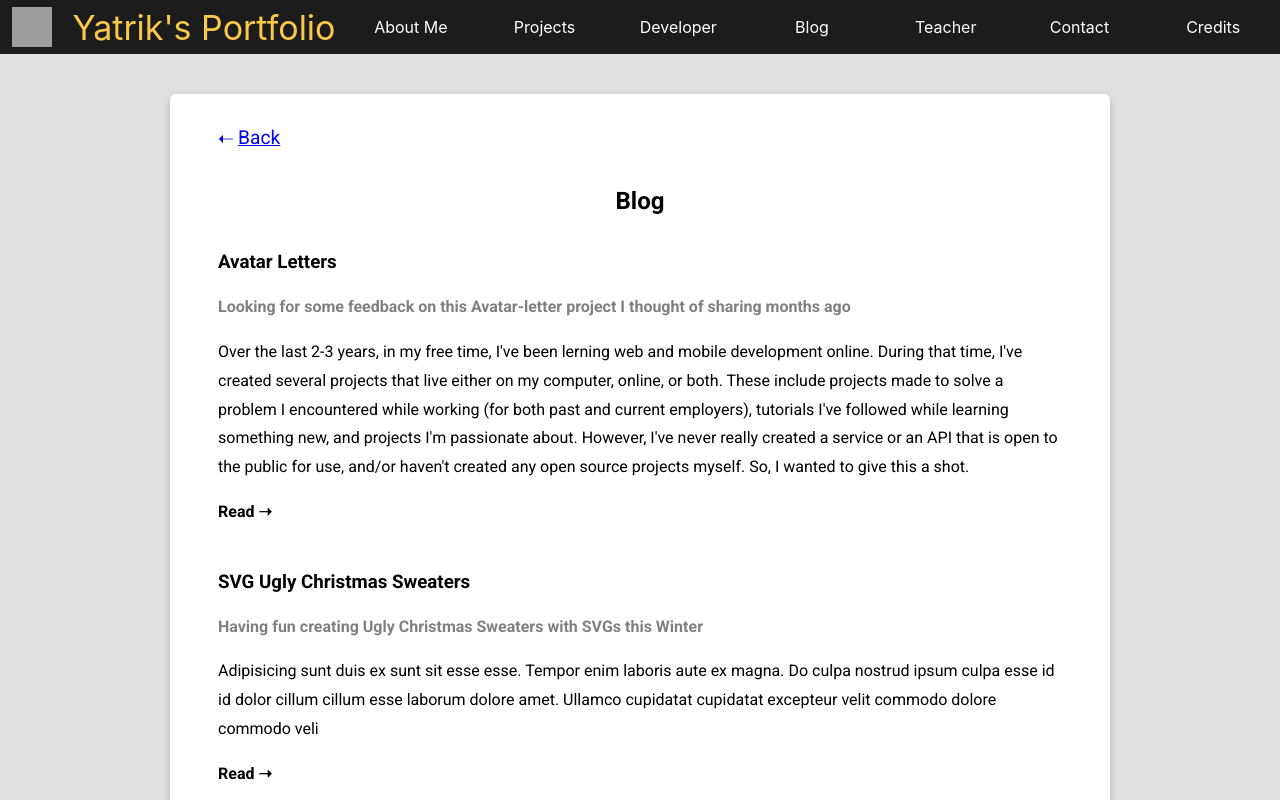
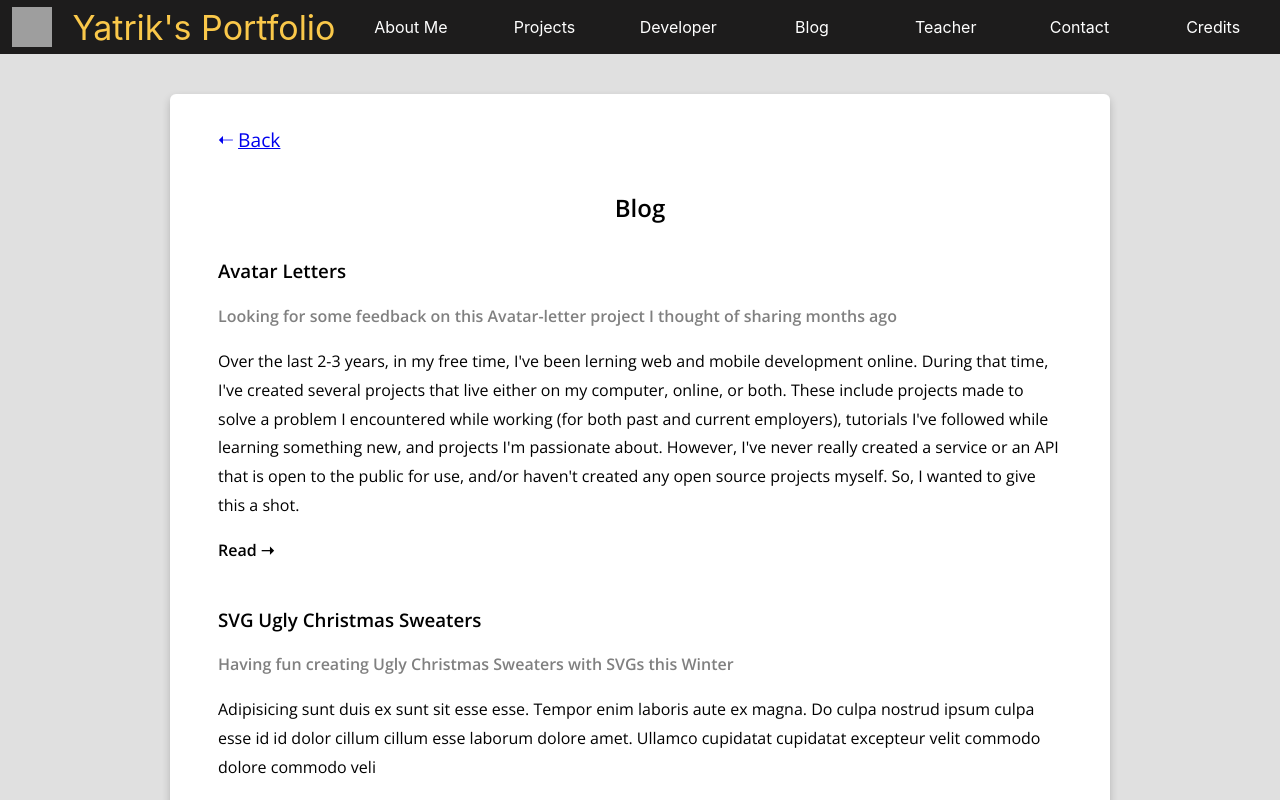
Before and after one commit to ytrkptl/portfolio-app, a React (Create React App) app: page /blog in a window 1280 px wide. Shown: the top 800 px of the page. Built offline with nearby package versions, Linux system fonts and the light colour scheme; no server answers; grey boxes are pictures that could not be loaded.

Commit message:
removed Nunito font and added Open Sans instead

```diff
--- a/src/containers/MdxContainer.css
+++ b/src/containers/MdxContainer.css
@@ -40,7 +40,7 @@
   box-shadow: 1px 1px 1px 0px black;
   -webkit-box-shadow: 0 4px 8px 0 rgba(0, 0, 0, 0.2);
   box-shadow: 0 4px 8px 0 rgba(0, 0, 0, 0.2);
-  font-family: "Maiandra GD", "Nunito", "Roboto", sans-serif;
+  font-family: "Open Sans", "Roboto", sans-serif;
 }
 
 .mdx-card-wrapper:hover {
```
